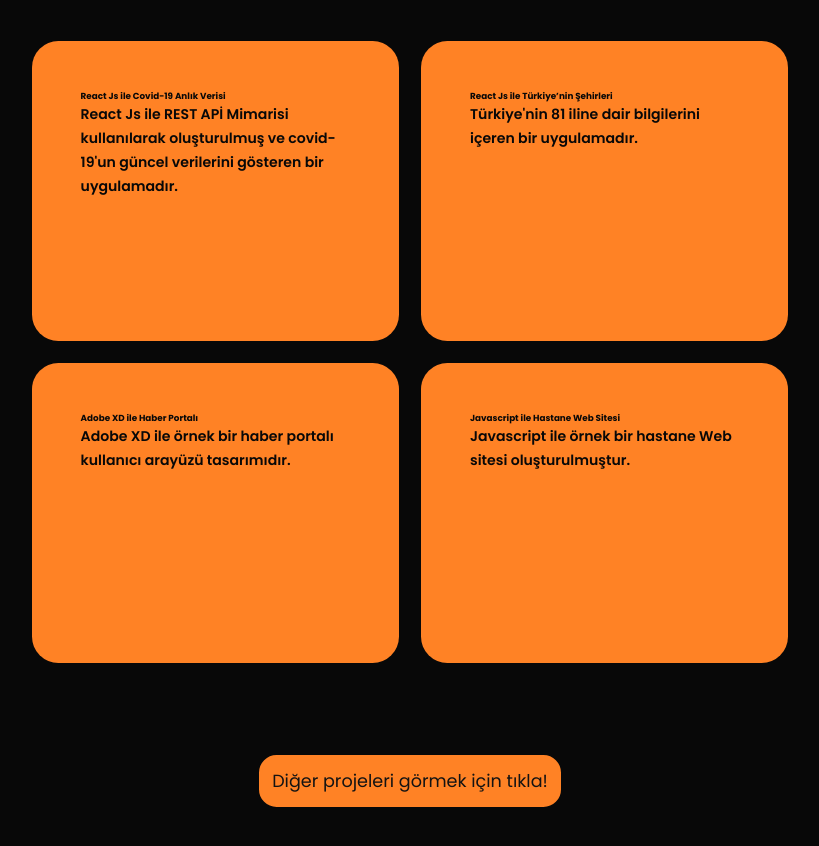
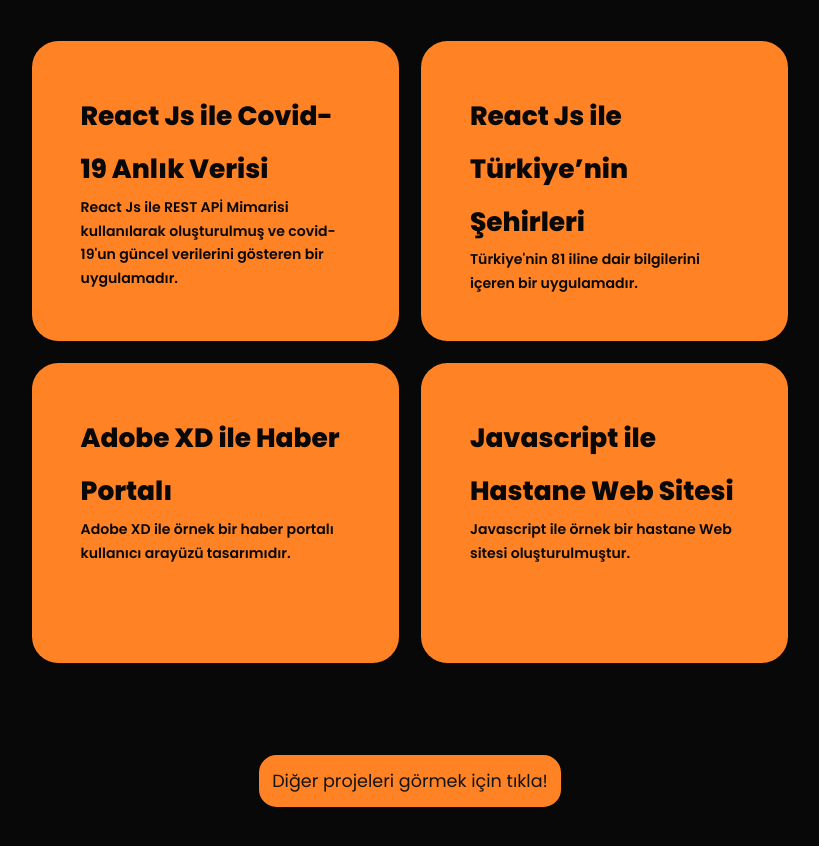
Before and after one commit to MCaglarBardak/my-portfolio, a plain HTML site: page Index.html in a window 1280 px wide. Shown: the part 2158-3004 px from the top of the page, without its empty margins (230-1049 px from the left). Drawn offline with nearby package versions, Linux system fonts and the light colour scheme.

Commit message:
son yükleme

```diff
--- a/style.css
+++ b/style.css
@@ -470,10 +470,11 @@ section {
     align-items: baseline;
     padding: 5rem 5rem;
 }
-.service-info h5{
+.service-info h4{
     font-size: 3rem;
     font-weight: 800;
     line-height: 2;
+    margin: auto;
 }
 .service-info p {
     font-size: 1.6rem;
```
